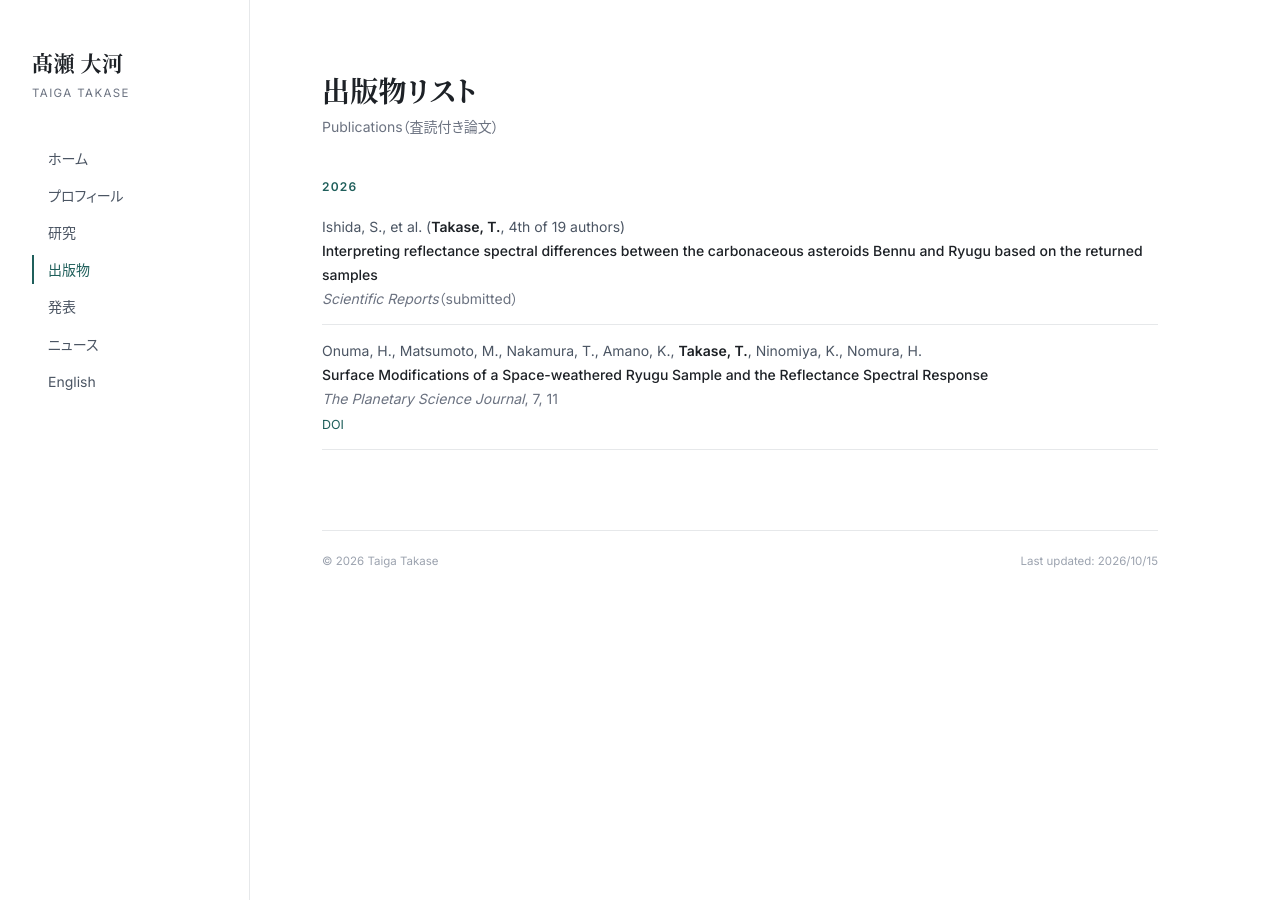
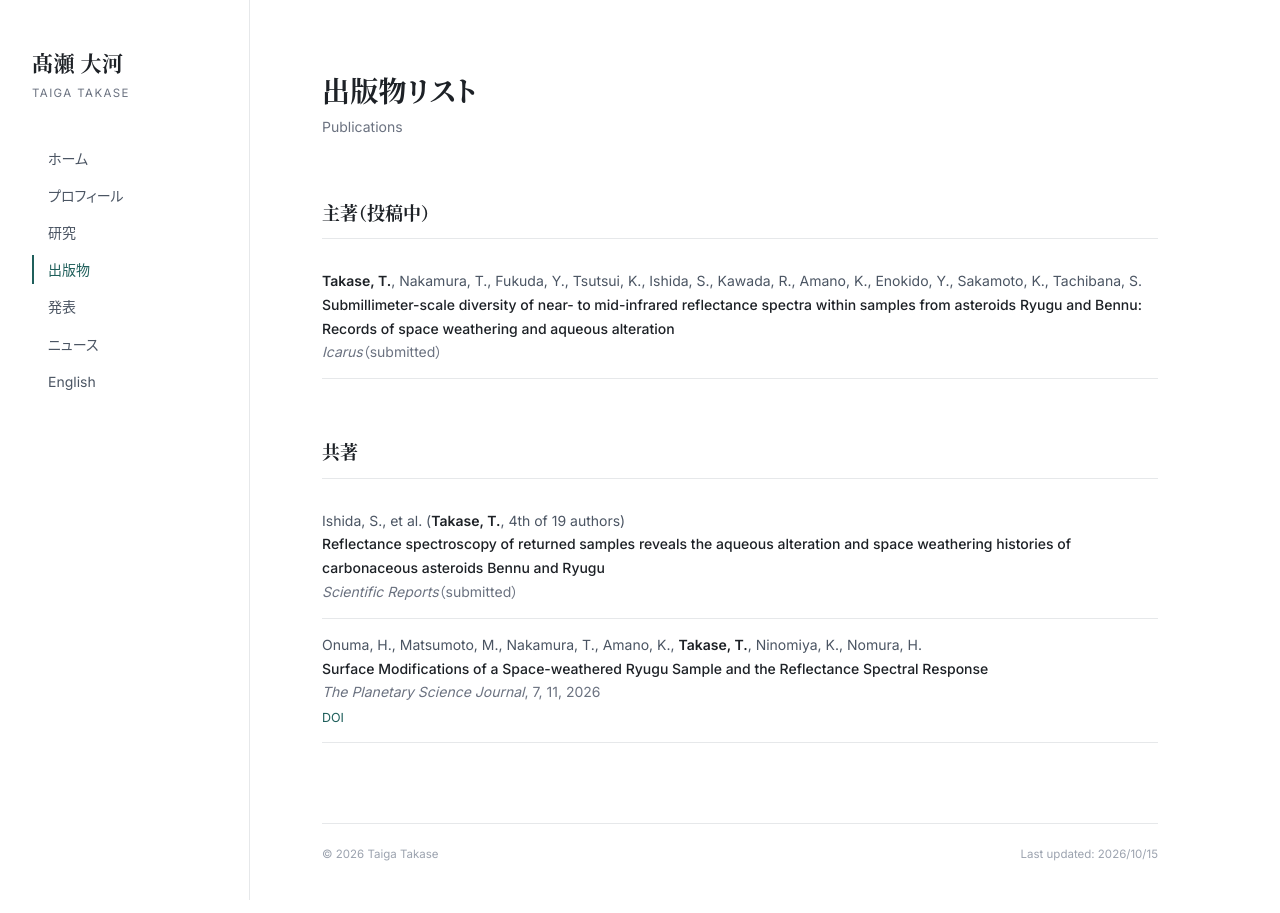
Before and after one commit to takasetaigat1/takasetaigat1.github.io, a Jekyll site: the page built from publications.html, in a window 1280 px wide. Built offline with Jekyll 4.4.1, drawn with Linux system fonts in a browser that asks for light colours.

Commit message:
Publications: split into first-author published / submitted / coauthor; add Icarus submission, update Ishida et al. title
Co-Authored-By: Claude Fable 5.1 <noreply@anthropic.com>
Claude-Session: https://claude.ai/code/session_01WJ69PvNMxXwpNZfvYmXkxj

```diff
--- a/_data/publications.yml
+++ b/_data/publications.yml
@@ -1,24 +1,42 @@
-# 出版物（新しいものを上に書く）
+# 出版物（各区分の中で新しいものを上に書く）
+#
+# category は次の3つのどれか（ページ上でこの順に表示されます）
+#   first_published : 主著（出版済み）
+#   first_submitted : 主著（投稿中）
+#   coauthor        : 共著
 #
 # 1 件の書き方：
-# - year: 2026
-#   authors: "Takase, T., Nakamura, T., ..."   # 自分の名前は <me>Takase, T.</me> で囲むと太字になる
+# - category: first_published
+#   year: 2026
+#   authors: "<me>Takase, T.</me>, Nakamura, T., ..."   # <me>…</me> で囲むと太字
 #   title: "論文タイトル"
 #   journal: "Icarus"
-#   volume: "420"
-#   pages: "115xxx"
-#   doi: "10.1016/j.icarus.2026.xxxxx"         # 任意
-#   status: "in press"                          # 任意（in press / submitted / in revision など）
-#   pdf: "/assets/pdf/xxx.pdf"                  # 任意
-#   note: "査読あり"                              # 任意
+#   volume: "420"           # 任意
+#   pages: "115xxx"         # 任意
+#   doi: "10.1016/..."      # 任意
+#   status: "submitted"     # 任意（submitted / in revision / in press など）
+#   pdf: "/assets/pdf/xxx.pdf"   # 任意
+#
+# 主著の投稿中論文が出版されたら category を first_published に変え、status を消して doi を入れる。
 
-- year: 2026
+# ---- 主著（投稿中） ----
+- category: first_submitted
+  year: 2026
+  authors: "<me>Takase, T.</me>, Nakamura, T., Fukuda, Y., Tsutsui, K., Ishida, S., Kawada, R., Amano, K., Enokido, Y., Sakamoto, K., Tachibana, S."
+  title: "Submillimeter-scale diversity of near- to mid-infrared reflectance spectra within samples from asteroids Ryugu and Bennu: Records of space weathering and aqueous alteration"
+  journal: "Icarus"
+  status: "submitted"
+
+# ---- 共著 ----
+- category: coauthor
+  year: 2026
   authors: "Ishida, S., et al. (<me>Takase, T.</me>, 4th of 19 authors)"
-  title: "Interpreting reflectance spectral differences between the carbonaceous asteroids Bennu and Ryugu based on the returned samples"
+  title: "Reflectance spectroscopy of returned samples reveals the aqueous alteration and space weathering histories of carbonaceous asteroids Bennu and Ryugu"
   journal: "Scientific Reports"
   status: "submitted"
 
-- year: 2026
+- category: coauthor
+  year: 2026
   authors: "Onuma, H., Matsumoto, M., Nakamura, T., Amano, K., <me>Takase, T.</me>, Ninomiya, K., Nomura, H."
   title: "Surface Modifications of a Space-weathered Ryugu Sample and the Reflectance Spectral Response"
   journal: "The Planetary Science Journal"
--- a/en/index.html
+++ b/en/index.html
@@ -33,11 +33,11 @@ permalink: /en/
 
 <h2>Publications <a href="{{ '/publications/' | relative_url }}">Full list →</a></h2>
 <ol class="pubs">
-  {% for pb in site.data.publications limit: 5 %}
+  {% for pb in site.data.publications %}
   <li>
     <span class="authors">{{ pb.authors | replace: "<me>", '<span class="me">' | replace: "</me>", "</span>" }}</span>
     <span class="ptitle">{{ pb.title }}</span>
-    <span class="journal"><i>{{ pb.journal }}</i>{% if pb.volume %}, {{ pb.volume }}{% endif %}{% if pb.pages %}, {{ pb.pages }}{% endif %}{% if pb.status %} ({{ pb.status }}){% endif %}, {{ pb.year }}</span>
+    <span class="journal"><i>{{ pb.journal }}</i>{% if pb.volume %}, {{ pb.volume }}{% endif %}{% if pb.pages %}, {{ pb.pages }}{% endif %}{% if pb.status %} ({{ pb.status }}){% else %}, {{ pb.year }}{% endif %}</span>
     {% if pb.doi %}<div class="plinks"><a href="https://doi.org/{{ pb.doi }}" target="_blank" rel="noopener">DOI</a></div>{% endif %}
   </li>
   {% endfor %}
--- a/publications.html
+++ b/publications.html
@@ -5,19 +5,24 @@ permalink: /publications/
 ---
 <div class="page-title">
   <h1>出版物リスト</h1>
-  <div class="muted">Publications（査読付き論文）</div>
+  <div class="muted">Publications</div>
 </div>
 
-{% assign groups = site.data.publications | group_by: "year" %}
-{% for g in groups %}
-<h2 class="year-head">{{ g.name }}</h2>
+{% assign sections = "first_published|主著（出版済み）,first_submitted|主著（投稿中）,coauthor|共著" | split: "," %}
+{% for s in sections %}
+  {% assign pair = s | split: "|" %}
+  {% assign key = pair[0] %}
+  {% assign label = pair[1] %}
+  {% assign items = site.data.publications | where: "category", key %}
+  {% if items.size > 0 %}
+  <h2>{{ label }}</h2>
   <ol class="pubs">
-  {% for pb in g.items %}
+    {% for pb in items %}
     <li>
       <span class="authors">{{ pb.authors | replace: "<me>", '<span class="me">' | replace: "</me>", "</span>" }}</span>
       <span class="ptitle">{{ pb.title }}</span>
       <span class="journal">
-      <i>{{ pb.journal }}</i>{% if pb.volume %}, {{ pb.volume }}{% endif %}{% if pb.pages %}, {{ pb.pages }}{% endif %}{% if pb.status %}（{{ pb.status }}）{% endif %}{% if pb.note %} — {{ pb.note }}{% endif %}
+        <i>{{ pb.journal }}</i>{% if pb.volume %}, {{ pb.volume }}{% endif %}{% if pb.pages %}, {{ pb.pages }}{% endif %}{% if pb.status %}（{{ pb.status }}）{% else %}, {{ pb.year }}{% endif %}{% if pb.note %} — {{ pb.note }}{% endif %}
       </span>
       {% if pb.doi or pb.pdf or pb.url %}
       <div class="plinks">
@@ -29,4 +34,5 @@ permalink: /publications/
     </li>
     {% endfor %}
   </ol>
+  {% endif %}
 {% endfor %}
```
Also changed, not shown: README.md. Lines whose indentation alone changed are shown as unchanged.
